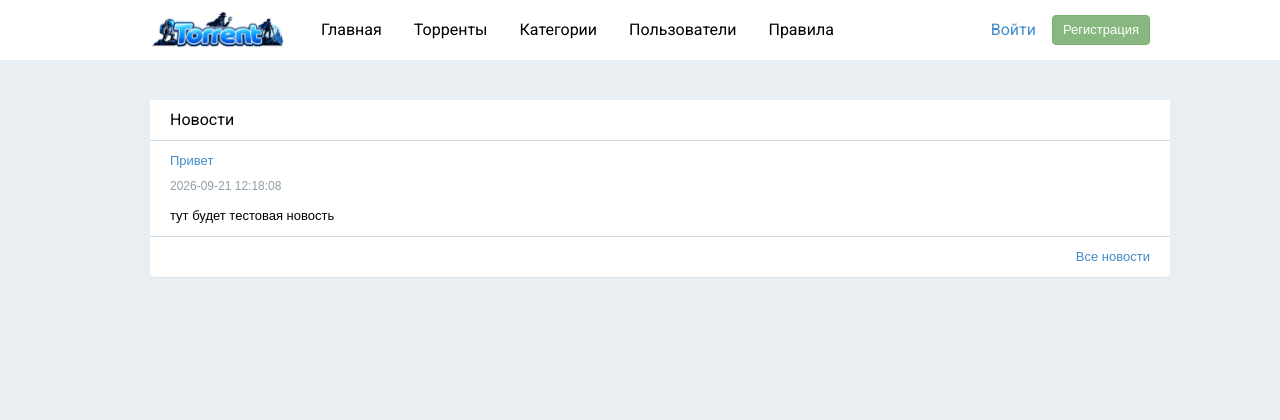
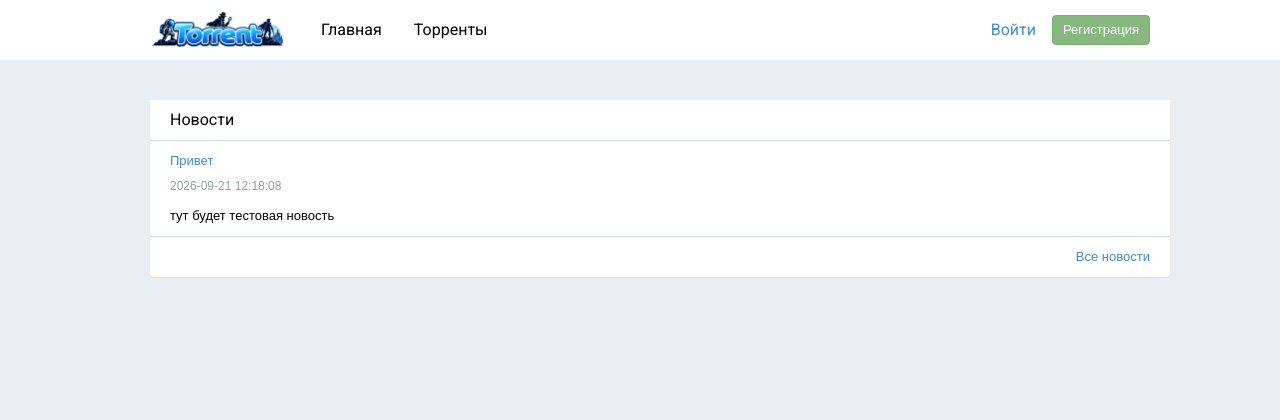
Before and after one commit to nickmsk9/torrent, a PHP site: page /app/index.php in a window 1280 px wide. Shown: the top 420 px of the page. Run offline with PHP 8.4, Linux system fonts and the light colour scheme; data comes from the database, SQL or seed files in the repository.

Commit message:
убрал лишнее из шапки

```diff
--- a/app/templates/header.php
+++ b/app/templates/header.php
@@ -66,17 +66,7 @@ require_once __DIR__ . '/../incs/lang.php';
                 Торренты
             </a>
 
-            <a href="<?= $baseUrl ?>/category.php">
-                Категории
-            </a>
 
-            <a href="<?= $baseUrl ?>/users.php">
-                Пользователи
-            </a>
-
-            <a href="<?= $baseUrl ?>/rules.php">
-                Правила
-            </a>
 
         </nav>
 
@@ -96,11 +86,6 @@ require_once __DIR__ . '/../incs/lang.php';
                 <a href="<?= $baseUrl ?>/userdetails.php">
                     Мой профиль
                 </a>
-
-
-                <span class="username">
-                    <?= htmlspecialchars($_SESSION['user']) ?>
-                </span>
 
 
                 <a href="<?= $baseUrl ?>/logout.php">
```
